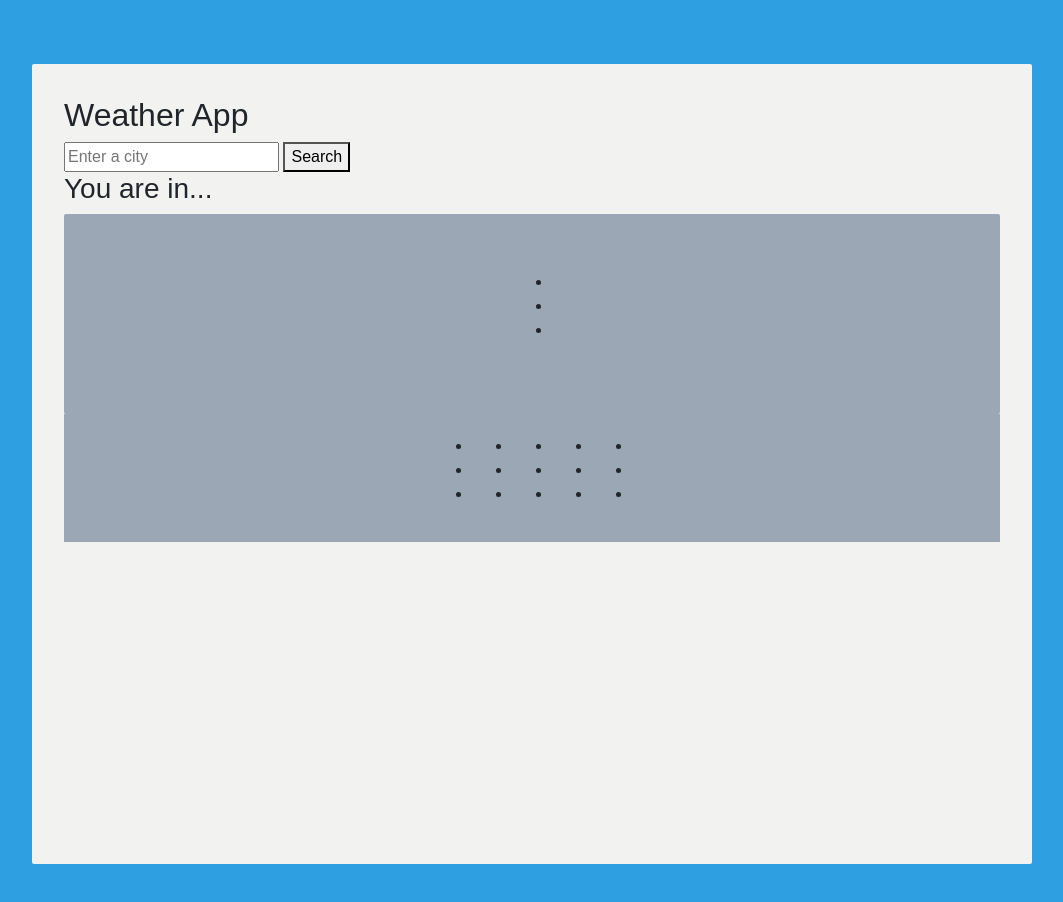
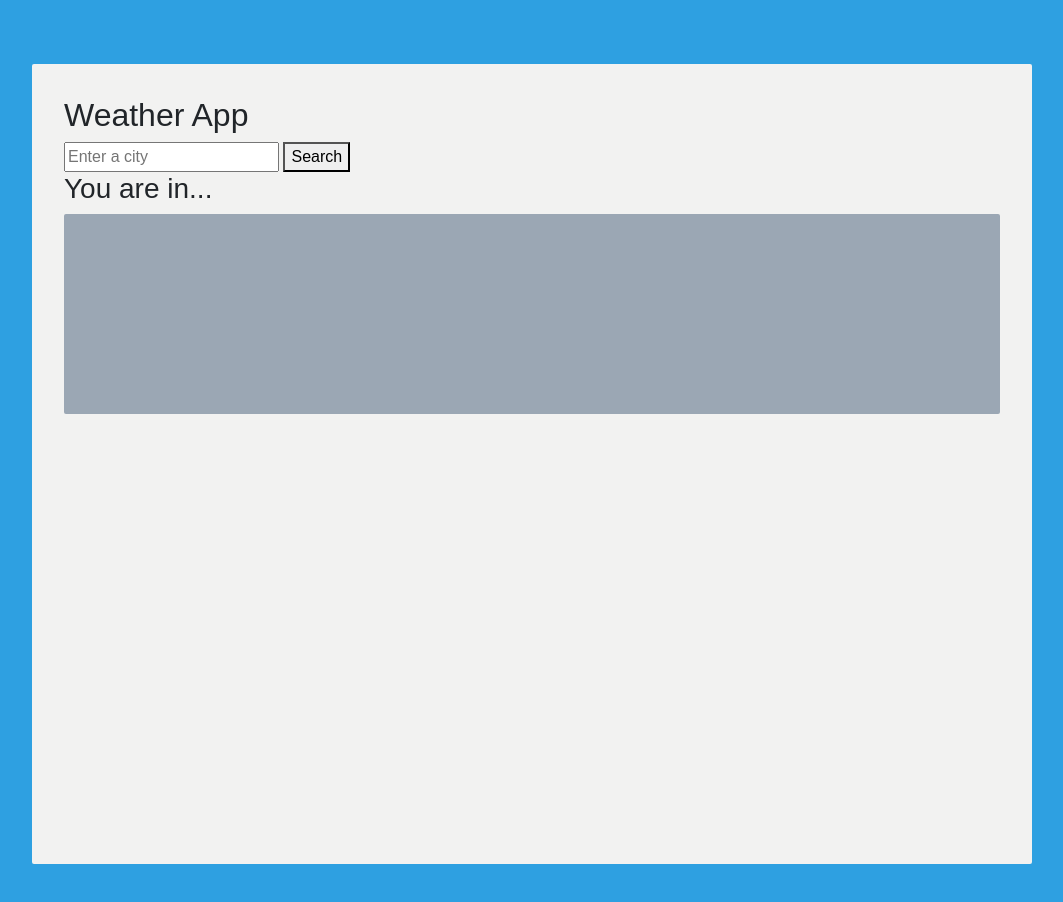
Before and after one commit to jeeyuni/weather-app-11, a website built with Parcel: page index.html in a window 1280 px wide. Shown: the whole page, without its empty margins (108-1171 px from the left). Built offline with nearby package versions, Linux system fonts and the light colour scheme; no server answers; a web font is replaced by a local one.

Commit message:
added css

```diff
--- a/styles.css
+++ b/styles.css
@@ -1,5 +1,7 @@
 * {
     font-family: "IBM Plex Sans KR", sans-serif;
+    /* no list style */
+    list-style-type: none;
 }
 
 body {
@@ -24,6 +26,7 @@ body {
     display: flex;
     justify-content: space-between;
     align-items: center;
+
 }
 
 #currentweather-container {
@@ -36,13 +39,13 @@ body {
     justify-content: center;
     height: flex;
     margin: 0;
+
 }
 
-#forecastweather-container {
+#fivedays-forecast {
     display: flex;
     width: 100%;
     background-color: rgb(155, 167, 180);
-    padding: 20px;
+    padding: 50px;
     justify-content: center;
-
 }
```
